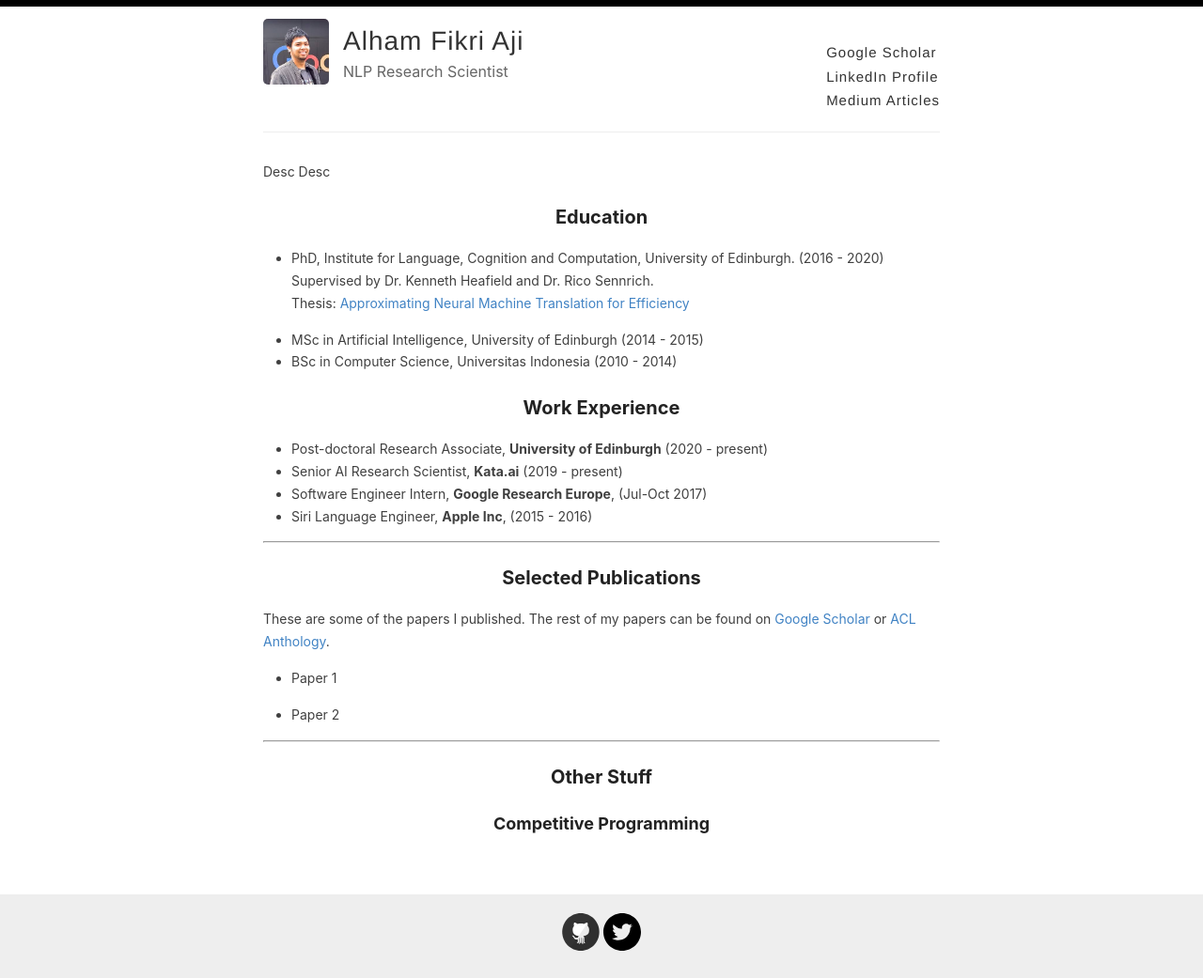
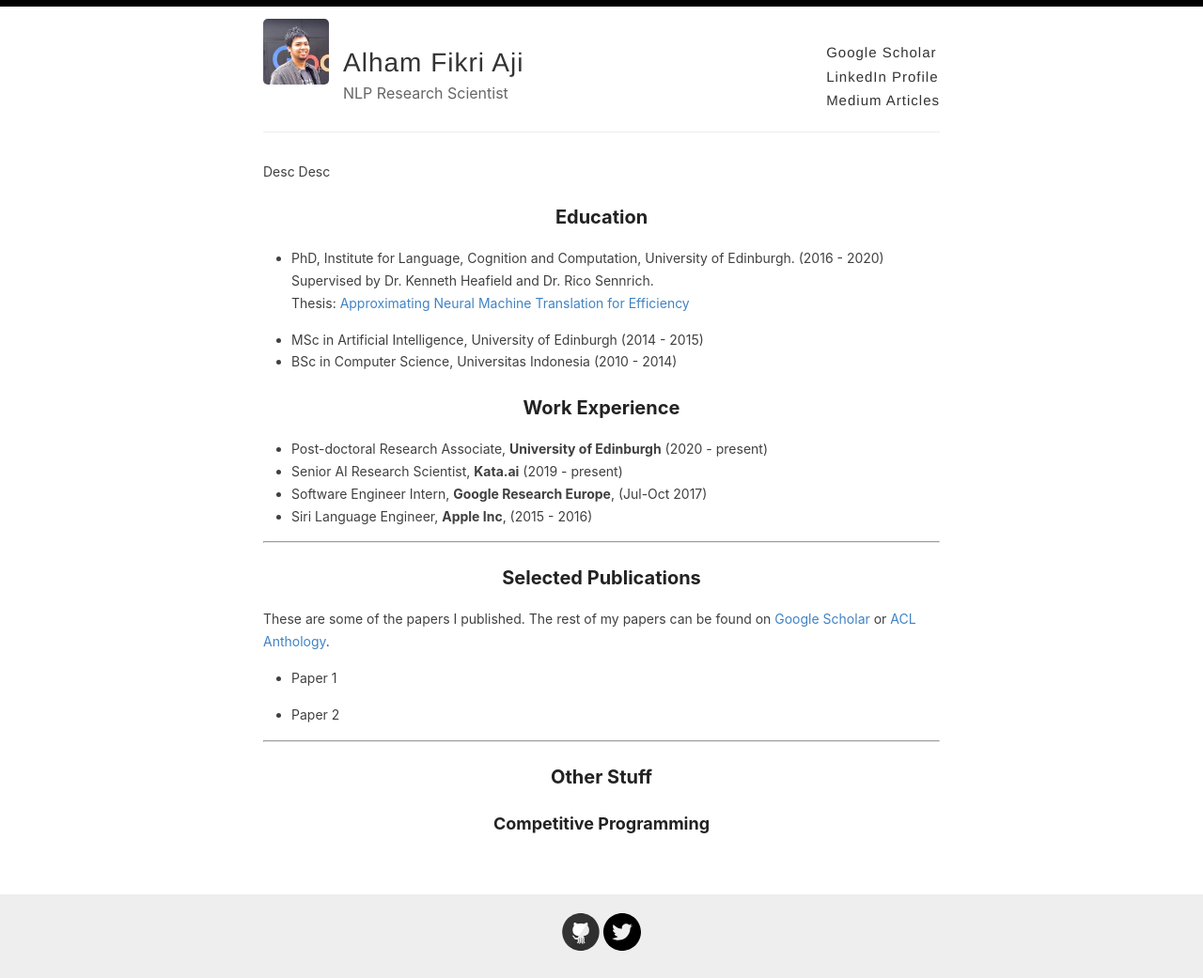
Before and after one commit to afaji/afaji.github.io, a Jekyll site: the page built from index.md, in a window 1280 px wide. Shown: the whole page at 94% size. Built offline with Jekyll 4.4.1, drawn with Linux system fonts in a browser that asks for light colours.

Commit message:
Update default.html

```diff
--- a/_layouts/default.html
+++ b/_layouts/default.html
@@ -21,7 +21,7 @@
           <header class="masthead clearfix">
             <a href="{{ site.baseurl }}/" class="site-avatar"><img src="{{ site.baseurl }}{{ site.avatar }}" alt="{{ site.title }}" /></a>
 
-            <div class="site-info">
+            <div style="margin-top: 23px;" class="site-info">
               <h1 class="site-name"><a href="{{ site.baseurl }}/">{{ site.name }}</a></h1>
               <p class="site-description">{{ site.description }}</p>
             </div>
```
